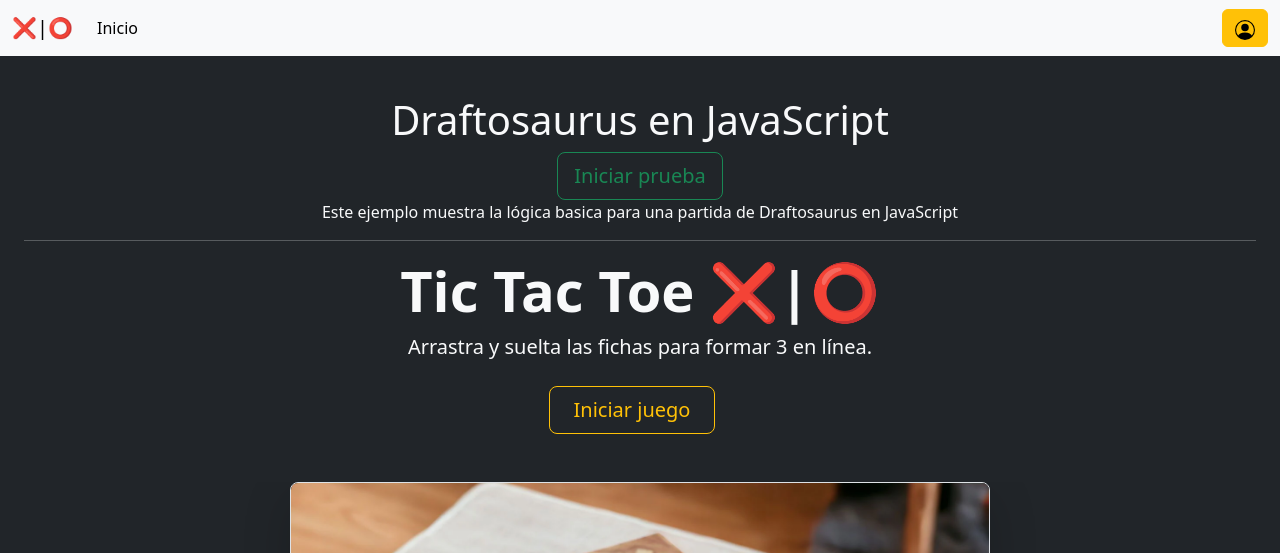
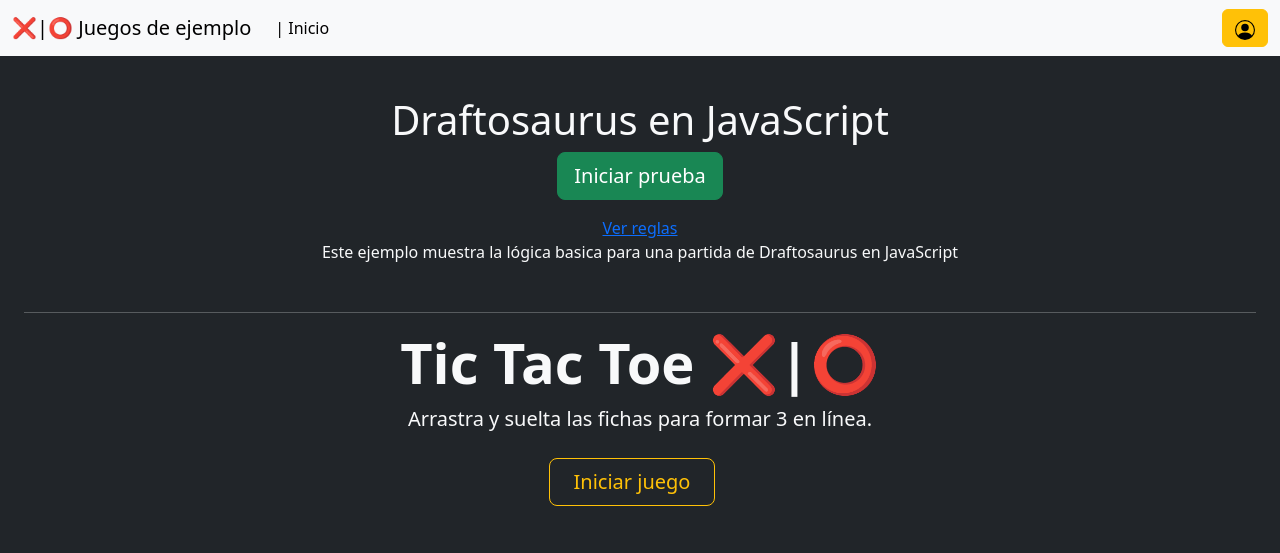
Before and after one commit to canolasoft/8.API_restful_js_Oauth2.0_DragAndDrop, a PHP site: page /FRONT/index.php in a window 1280 px wide. Shown: the top 553 px of the page. Run offline with PHP 8.4, Linux system fonts and the light colour scheme.

Commit message:
cambios
- añadidos detalles y enlace a reglas de draftosaurus

```diff
--- a/FRONT/index.php
+++ b/FRONT/index.php
@@ -3,9 +3,11 @@
 ?>
     <div id="inicio" class="px-4 pt-5 my-5 text-center">
         <h1>Draftosaurus en JavaScript</h1>
-        <a href="test.html" class="btn btn-outline-success btn-lg">Iniciar prueba</a>
+        <a href="test.html" class="btn btn-success btn-lg mb-3">Iniciar prueba</a>
+        <br>
+        <a href="https://misutmeeple.com/2019/08/resena-draftosaurus/" target="_blank">Ver reglas</a>
         <p>Este ejemplo muestra la lógica basica para una partida de Draftosaurus en JavaScript</p>
-        <hr>
+        <hr class="mt-5">
         <h1 class="display-4 fw-bold">Tic Tac Toe ❌|⭕</h1>
         <div class="col-lg-6 mx-auto">
             <p class="lead mb-4">Arrastra y suelta las fichas para formar 3 en línea.</p>
--- a/FRONT/main_top.html
+++ b/FRONT/main_top.html
@@ -13,10 +13,10 @@
 <body class="bg-dark text-light">
     <nav class="navbar navbar-expand-lg bg-body-tertiary fixed-top mb-3">
         <div class="container-fluid">
-            <a class="navbar-brand" href="index.php#inicio">❌|⭕</a>
+            <a class="navbar-brand" href="index.php#inicio">❌|⭕ Juegos de ejemplo</a>
             <ul class="navbar-nav me-auto mb-2 mb-lg-0">
                 <li class="nav-item">
-                    <a class="nav-link active" aria-current="page" href="index.php#inicio">Inicio</a>
+                    <a class="nav-link active" aria-current="page" href="index.php#inicio">| Inicio</a>
                 </li>
             </ul>
             <div class="d-flex">
```
